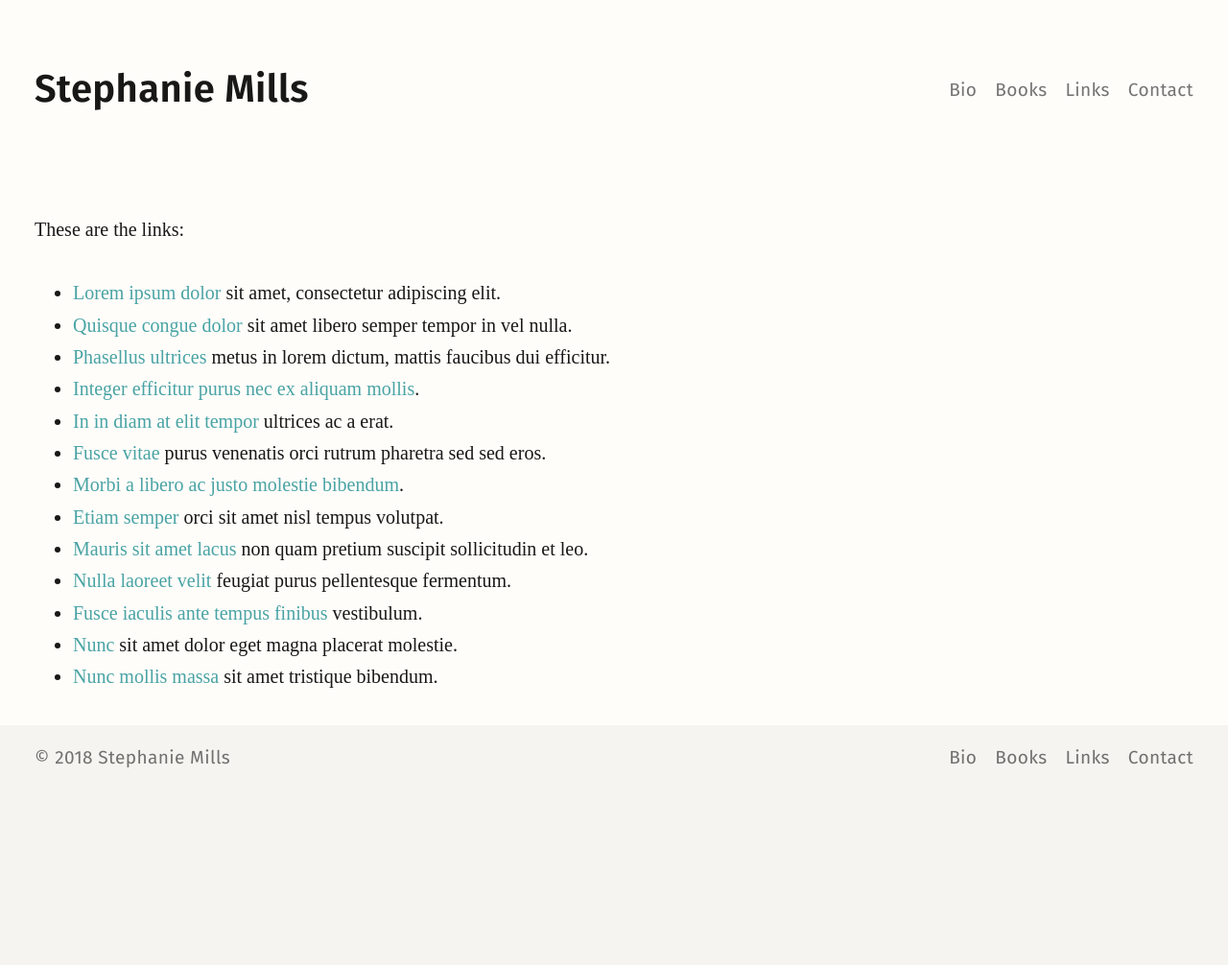
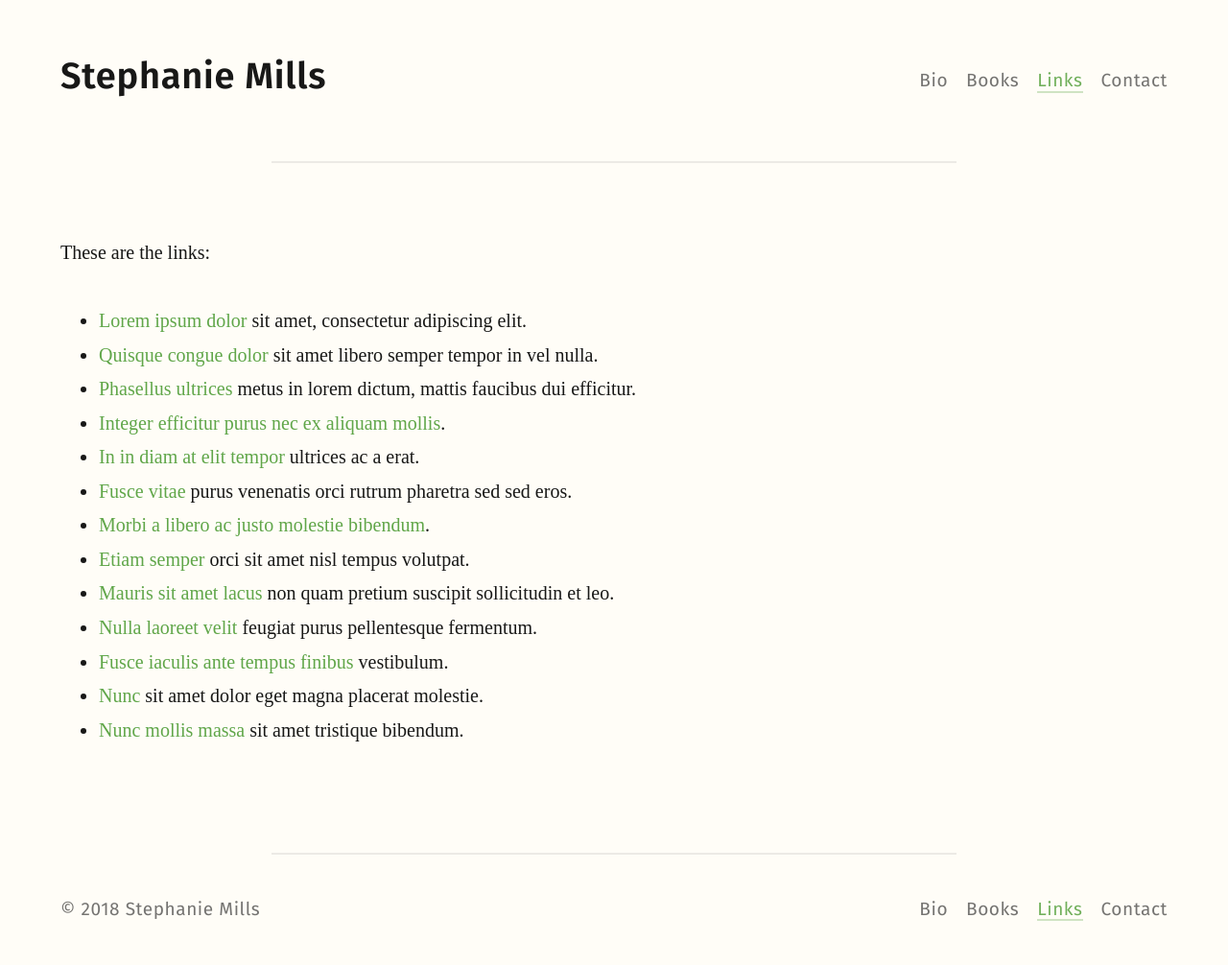
Before and after one commit to cscottmills/smillswriter, a Jekyll site: the page built from links.md, in a window 1280 px wide. Shown: the whole page at 96% size. Built offline with Jekyll 4.4.1, drawn with Linux system fonts in a browser that asks for light colours; some web fonts are replaced; before the commit the page ends 900 px from its top, so only the background shows below that.

Commit message:
Improve layout & typographic styles

```diff
--- a/_layouts/default.html
+++ b/_layouts/default.html
@@ -11,6 +11,7 @@
   {% if page.title %}<meta content="{{ page.title }}" property="og:title">{% endif %}
   <meta content="website" property="og:type">
   <!-- <link rel="icon" href="/favicon.png"> -->
+  <!-- TODO temporary; embed once typefaces are final -->
   <link href="https://fonts.googleapis.com/css?family=Amiko:400,600|Cardo:400,400i|Fira+Sans:400,400i,600|Libre+Baskerville:400,400i|Source+Sans+Pro:400,400i,600|Source+Serif+Pro:400,600" rel="stylesheet">
   <link rel="stylesheet" href="/resources/css/styles.css">
 </head>
--- a/resources/_scss/_base.scss
+++ b/resources/_scss/_base.scss
@@ -38,10 +38,6 @@ body {
 
   @include respond($vostok) {
     font-size: 1.25em;
-  }
-
-  @include respond($superior) {
-    font-size: 1.375em;
   }
 }
 
--- a/resources/_scss/_components.scss
+++ b/resources/_scss/_components.scss
@@ -4,20 +4,16 @@
 // Global
 // --------------------------------------------------------
 :root {
-  --space: 1.125rem;
+  --space: 5.625vw;
 
-  @include respond($onega) {
-    --space: 1.75rem;
-  }
-
-  @include respond($ladoga) {
-    --space: 2.25rem;
+  @include respond($malawi) {
+    --space: 3.938rem;
   }
 }
 
 .container {
-  max-width: rem(1400);
-  padding: 0 rem(36);
+  max-width: rem($michigan);
+  padding: 0 5.625vw;
   margin: 0 auto;
 
   @supports (--something: 1em) {
@@ -28,20 +24,48 @@
 // Page header
 // --------------------------
 .page-header {
-  font-family: $fontSans;
-  letter-spacing: ls(20);
-  // TODO adjust
-  padding: rem(60) 0 rem(96);
+  padding: rem(48) 0 rem(56);
+
+  &:after {
+    content: "";
+    display: block;
+    // width: 100%;
+    border-top: rem(2) solid transparentize($grayDark, 0.92);
+    // (100% - 61.8%) / 2
+    margin: rem(48) 19.1% 0;
+  }
 
   @include respond($vostok) {
     display: flex;
+    flex-wrap: wrap;
     justify-content: space-between;
     align-items: center;
+
+    &:after {
+      width: 100%;
+    }
+  }
+
+  @include respond($ladoga) {
+    padding-bottom: rem(68);
+  }
+
+  @include respond($ontario) {
+    padding: rem(56) 0 rem(76);
+
+    &:after {
+      margin-top: rem(56);
+    }
   }
 }
 
 .page-header--heading {
-
+  font-family: $fontSans;
+  font-size: rem(38);
+  line-height: 1.263;
+  letter-spacing: ls(20);
+  text-align: center;
+  margin-bottom: rem(8);
 }
 
   // TODO hover styles
@@ -54,18 +78,44 @@
 // --------------------------
 .page-footer {
   @include sans;
-  @include full-bleed(transparentize($grayDark, 0.96), down);
+  // @include full-bleed(transparentize($grayDark, 0.96), down);
   color: transparentize($grayDark, 0.4);
-  // TODO adjust
-  padding: rem(18) 0 rem(36);
+  padding-bottom: rem(38);
+
+  &:before {
+    content: "";
+    display: block;
+    border-top: rem(2) solid transparentize($grayDark, 0.92);
+    // (100% - 61.8%) / 2
+    margin: 0 19.1% rem(36);
+  }
 
   p {
-    margin-bottom: 0;
+    text-align: center;
+    margin-bottom: rem(6);
   }
 
   @include respond($vostok) {
     display: flex;
     justify-content: space-between;
+    flex-wrap: wrap;
+
+    &:before {
+      width: 100%;
+    }
+
+    p {
+      text-align: left;
+      margin-bottom: 0;
+    }
+  }
+
+  @include respond($ontario) {
+    padding-bottom: rem(46);
+
+    &:before {
+      margin-bottom: rem(44);
+    }
   }
 }
 
@@ -82,19 +132,33 @@
 // Crux
 // --------------------------
 .crux {
+  margin-bottom: rem(62);
+
   @include respond($ladoga) {
     display: flex;
 
     @supports (display: grid) {
       display: grid;
+      grid-template-columns: 1fr 31%;
+      grid-column-gap: rem(36);
+      grid-column-gap: var(--space);
+    }
+  }
+
+  @include respond($baikal) {
+    @supports (display: grid) {
+      grid-column-gap: calc(var(--space) / 0.618);
+    }
+  }
+
+  @include respond($balkhash) {
+    @supports (display: grid) {
       grid-template-columns: 1fr 34%;
-      grid-column-gap: rem(36);
+    }
+  }
 
-      @supports (--something: 1em) {
-        // grid-column-gap: calc(var(--space) / 0.618);
-        grid-column-gap: var(--space);
-      }
-    }
+  @include respond($ontario) {
+    margin-bottom: rem(74);
   }
 }
 
@@ -112,7 +176,17 @@
     padding-top: rem(36 / 1.618);
 
     @supports (--something: 1em) {
-      padding-top: calc(var(--space) / 1.618);
+      padding-top: var(--space);
+    }
+
+    @include respond($ladoga) {
+      @supports (--something: 1em) {
+        padding-top: calc(var(--space) / 1.618);
+      }
+    }
+
+    @include respond($ontario) {
+      padding-top: rem(32);
     }
   }
 }
@@ -139,18 +213,11 @@
 // --------------------------
 .copy {
   // text-align: justify;
-  // hyphens: auto;
+  hyphens: auto;
 
   a {
-    color: $teal;
-    transition: $duration box-shadow ease-out;
-    box-shadow: 0 rem($lineThickness * -1) 0 0 transparent inset;
-    &:hover {
-      box-shadow: 0 rem($lineThickness * -1) 0 0 transparentize($teal, 0.7) inset;
-    }
-    &:focus {
-      outline-color: $teal;
-    }
+    @include link;
+    color: $green;
   }
 }
 
--- a/resources/_scss/_mixins.scss
+++ b/resources/_scss/_mixins.scss
@@ -1,14 +1,30 @@
 // Project specific mixins
 // -----------------------
 
-// Sans
+// Text
 // --------------------------
 @mixin sans {
   font-family: $fontSans;
-  letter-spacing: ls(20);
+  letter-spacing: ls(30);
+  line-height: 1.316;
 
   @include respond($vostok) {
-    font-size: 0.95em;
+    font-size: 1.188rem;
+  }
+}
+
+@mixin link($transparentize: 0) {
+  box-shadow: 0 rem(-2) 0 0 transparent inset;
+  transition: color $duration $timing, box-shadow $duration $timing;
+
+  &.active,
+  &:hover {
+    color: transparentize($green, $transparentize);
+    box-shadow: 0 rem(-2) 0 0 transparentize($green, 0.7) inset;
+  }
+
+  &:focus {
+    outline-color: $green;
   }
 }
 
@@ -17,15 +33,17 @@
 @mixin nav {
   display: flex;
   flex-wrap: wrap;
+  justify-content: center;
 
   a {
+    @include link(0.1);
     color: transparentize($grayDark, 0.4);
-    margin-right: 1em;
+    margin: 0 0.5em;
   }
 
   @include respond($vostok) {
     a {
-      margin-right: 0;
+      margin: 0;
     }
 
     a + a {
--- a/resources/_scss/_variables.scss
+++ b/resources/_scss/_variables.scss
@@ -3,10 +3,11 @@
 
 // Colors
 // --------------------------------------------------------
-$offWhite: #fffdfa;
+$offWhite: #fffdf7;
 $grayDark: #181817;
 
 $teal: #49a3a4;
+$green: #60a649;
 
 // Typography
 // --------------------------------------------------------
@@ -22,9 +23,8 @@ $fontSans: 'Fira Sans', sans-serif;
 // --------------------------------------------------------
 // $containerWidth: ∞;
 
-$baseLineHeight: 1.667;
+$baseLineHeight: 1.778;
 $verticalSpace: ($baseLineHeight * 1em);
-$lineThickness: 1;
 
 $duration: 0.06s;
 $timing: ease;
@@ -32,16 +32,16 @@ $timing: ease;
 // Responsive breakpoints
 // https://en.wikipedia.org/wiki/List_of_lakes_by_area
 // --------------------------------------------------------
-$superior: 1300;
+// $superior: ;
 // $victoria: ;
 // $huron: ;
-// $michigan: ;
-// $baikal: ;
-// $malawi: ;
+$michigan: 1300;
+$baikal: 1260;
+$malawi: 1120;
 // $erie: ;
 // $winnipeg: ;
-// $ontario: ;
-// $balkhash: ;
-$ladoga: 840;
+$ontario: 920;
+$balkhash: 840;
+$ladoga: 760;
 $vostok: 660;
 $onega: 520;
```
Also changed, not shown: index.md (+3 -5 lines).
